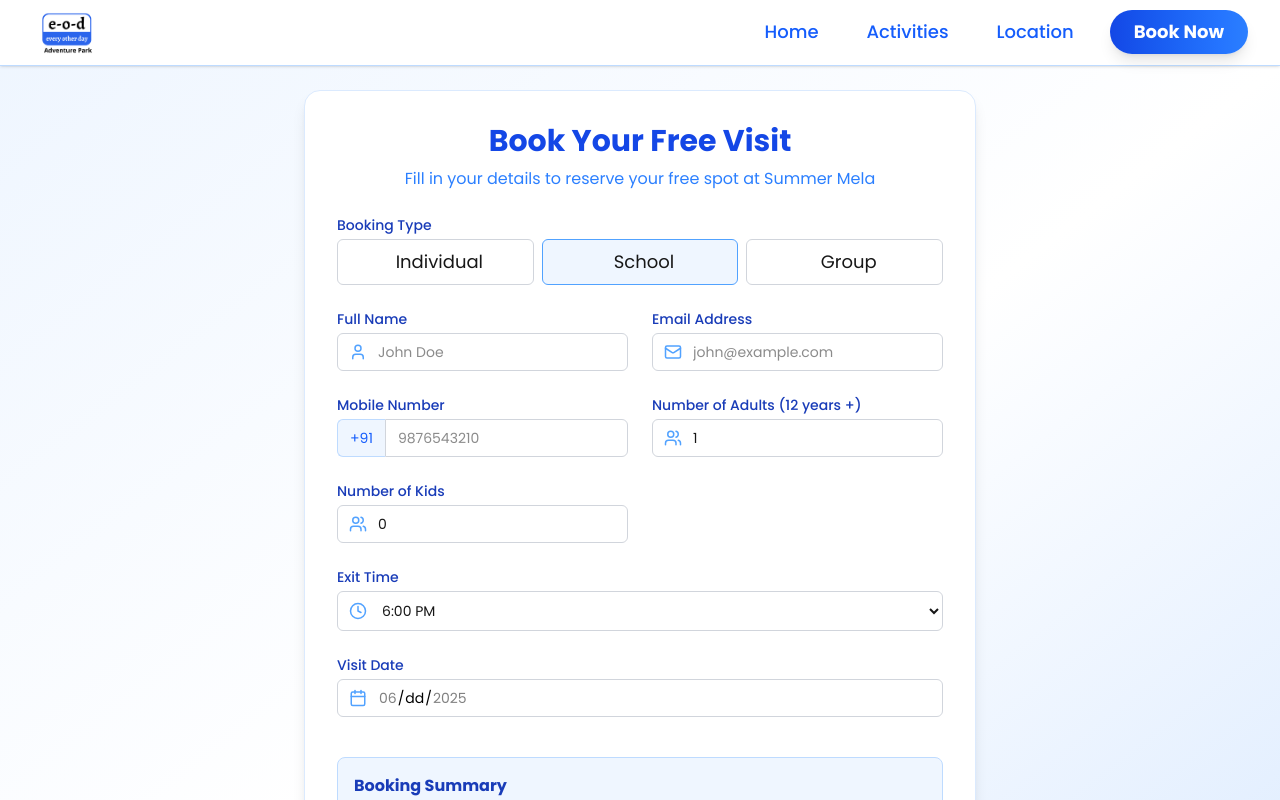
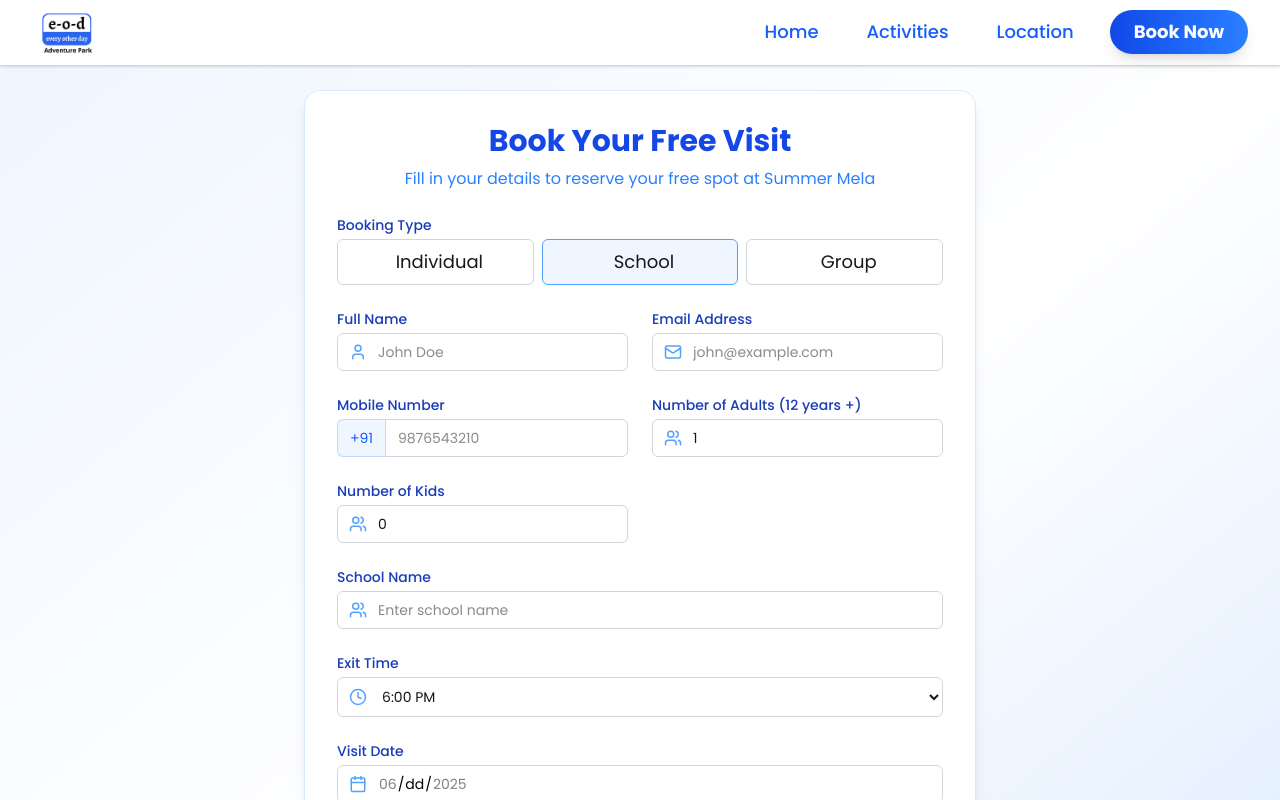
Before and after one commit to anuj846k/EOD_SUMMER_MELA, a Next.js app: page /booking in a window 1280 px wide. Both pictures are taken after a click on the label "School". Shown: the top 800 px of the page. Built offline with nearby package versions, Linux system fonts and the light colour scheme.

Commit message:
School name fix and exit time fixes

```diff
--- a/app/booking/page.tsx
+++ b/app/booking/page.tsx
@@ -57,6 +57,7 @@ const formSchema = z
       .number()
       .min(0, "Cannot be negative")
       .max(100, "Maximum 100 kids allowed"),
+    schoolName: z.string().optional(),
     exitTime: z.string().min(1, "Exit time is required"),
     // packageType: z.enum(["standard", "school"]).optional(),
   })
@@ -71,6 +72,19 @@ const formSchema = z
     {
       message: "Individual bookings must have exactly 1 adult",
       path: ["adultsCount"],
+    }
+  )
+  .refine(
+    (data) => {
+      // For school bookings, schoolName is required
+      if (data.bookingType === "school") {
+        return data.schoolName && data.schoolName.trim().length > 0;
+      }
+      return true;
+    },
+    {
+      message: "School name is required for school bookings",
+      path: ["schoolName"],
     }
   );
 
@@ -90,6 +104,7 @@ const RegistrationForm = () => {
       bookingType: "individual",
       adultsCount: 1,
       kidsCount: 0,
+      schoolName: "",
       exitTime: "18:00",
     },
   });
@@ -103,6 +118,9 @@ const RegistrationForm = () => {
     if (watchBookingType === "individual") {
       form.setValue("adultsCount", 1);
       form.setValue("kidsCount", 0);
+      form.setValue("schoolName", "");
+    } else if (watchBookingType !== "school") {
+      form.setValue("schoolName", "");
     }
   }, [watchBookingType, form]);
 
@@ -354,6 +372,31 @@ const RegistrationForm = () => {
             </div>
           )}
 
+          {/* School Name - Only show for school bookings */}
+          {watchBookingType === "school" && (
+            <div className="sm:col-span-2">
+              <label className="block text-blue-800 font-medium mb-1 text-sm">
+                School Name
+              </label>
+              <div className="relative">
+                <Users
+                  className="absolute left-3 top-1/2 -translate-y-1/2 text-blue-400"
+                  size={18}
+                />
+                <input
+                  {...form.register("schoolName")}
+                  placeholder="Enter school name"
+                  className="w-full rounded-md border border-gray-300 pl-10 pr-3 py-2 text-sm focus:ring-2 focus:ring-blue-400 focus:outline-none"
+                />
+              </div>
+              {form.formState.errors.schoolName && (
+                <p className="text-red-500 text-xs mt-1">
+                  {form.formState.errors.schoolName.message}
+                </p>
+              )}
+            </div>
+          )}
+
           <div className="sm:col-span-2">
             <label className="block text-blue-800 font-medium mb-1 text-sm">
               Exit Time
@@ -367,7 +410,6 @@ const RegistrationForm = () => {
                 {...form.register("exitTime")}
                 className="w-full rounded-md border border-gray-300 pl-10 pr-3 py-2 text-sm focus:ring-2 focus:ring-blue-400 focus:outline-none"
               >
-                <option value="10:00">10:00 AM</option>
                 <option value="11:00">11:00 AM</option>
                 <option value="12:00">12:00 PM</option>
                 <option value="13:00">1:00 PM</option>
--- a/app/booking/ticket-pass.tsx
+++ b/app/booking/ticket-pass.tsx
@@ -23,6 +23,7 @@ interface TicketPassProps {
     bookingType?: string;
     adultsCount?: number;
     kidsCount?: number;
+    schoolName?: string;
     exitTime?: string;
   };
   onClose?: () => void;
@@ -112,9 +113,14 @@ const TicketPass = ({
                   {ticketData.bookingType === "individual"
                     ? "Individual Pass"
                     : ticketData.bookingType === "school"
-                    ? "School Group Pass"
+                    ? "School Pass"
                     : "Group Pass"}
                 </p>
+                {ticketData.bookingType === "school" && ticketData.schoolName && (
+                  <p className="text-xs text-blue-600 font-medium">
+                    {ticketData.schoolName}
+                  </p>
+                )}
               </div>
             </div>
 
@@ -204,10 +210,16 @@ const TicketPass = ({
                     {ticketData.bookingType === "individual"
                       ? "Individual"
                       : ticketData.bookingType === "school"
-                      ? "School Group"
+                      ? "School"
                       : "Group"}
                   </span>
                 </div>
+                {ticketData.bookingType === "school" && ticketData.schoolName && (
+                  <div className="col-span-2">
+                    <span className="text-gray-500">School Name:</span>
+                    <span className="font-medium ml-1">{ticketData.schoolName}</span>
+                  </div>
+                )}
                 {ticketData.bookingType !== "individual" && (
                   <div>
                     <span className="text-gray-500">Adults:</span>
```
